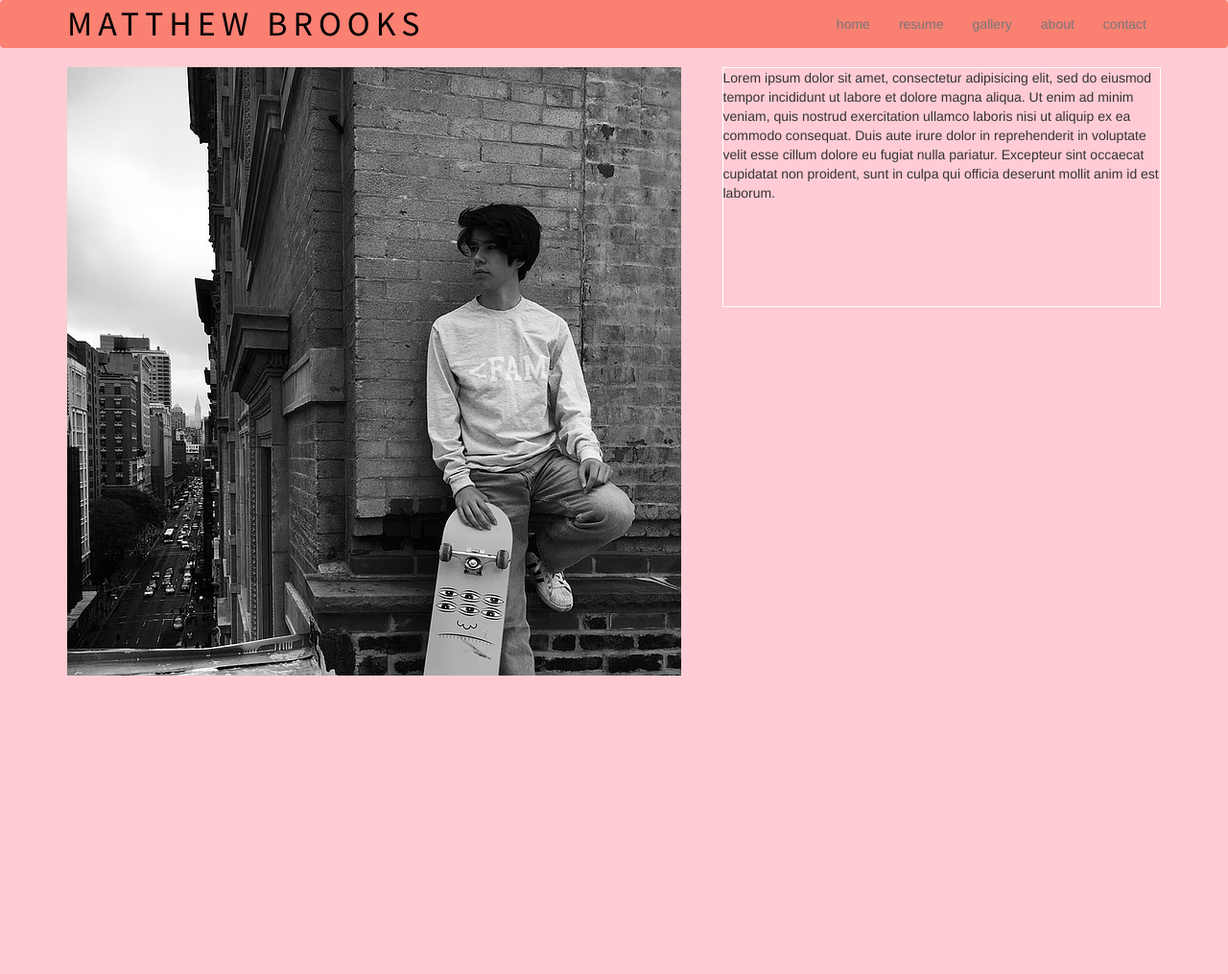
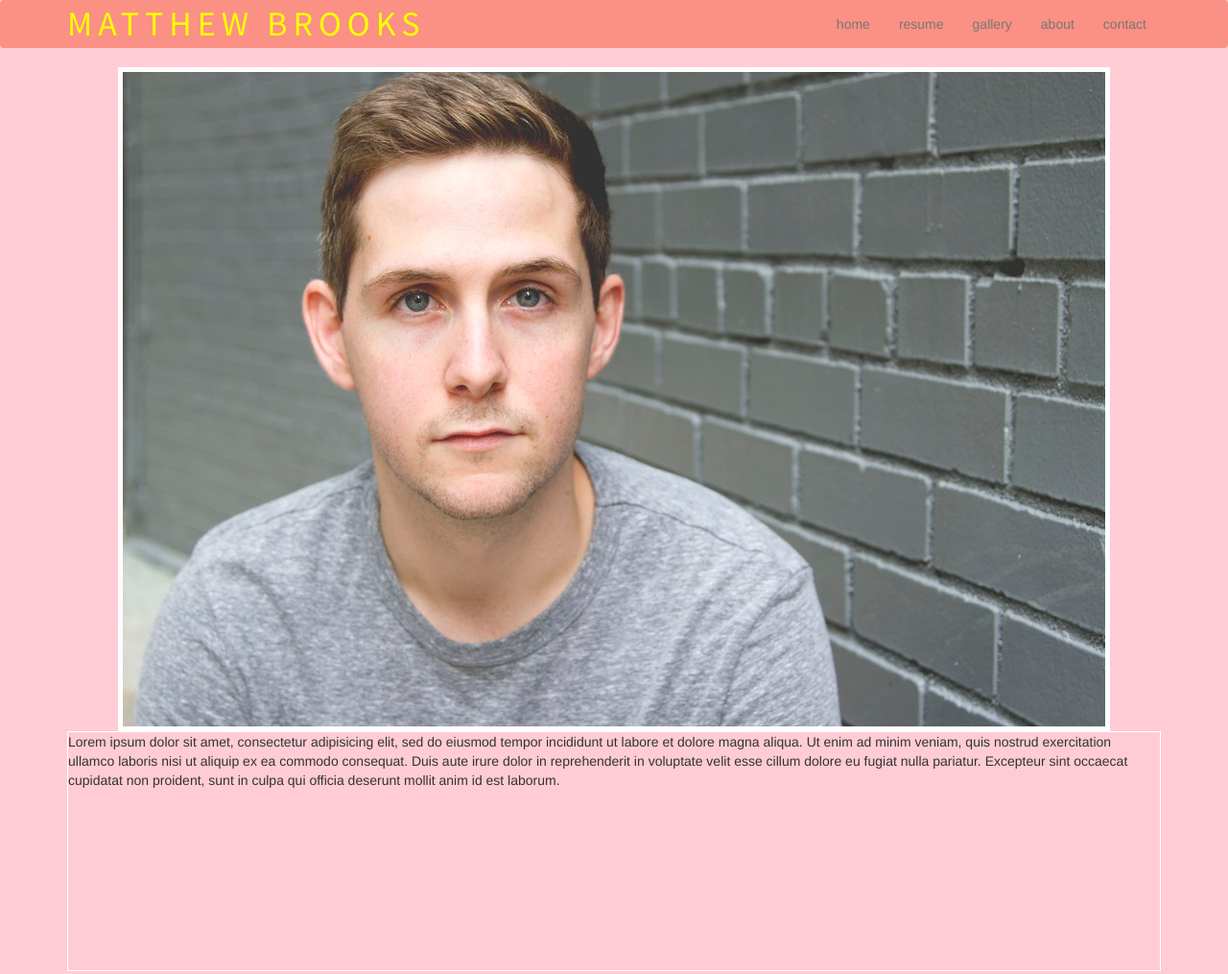
Before and after one commit to cashbrook/webdev, a plain HTML site: page mb/index.html in a window 1280 px wide. Shown: the whole page at 96% size. Before the commit the page ends 800 px from the top, so only its background shows below. Drawn offline with Linux system fonts and the light colour scheme; a script that the page names is missing.

Commit message:
Adding image and styles

```diff
--- a/mb/css/stylesheet.css
+++ b/mb/css/stylesheet.css
@@ -10,7 +10,7 @@ body {
 
 h1{
 	font-family: 'Source Sans Pro', sans-serif;
-	color: black;
+	color: yellow;
   letter-spacing: 6px;
   text-transform: uppercase;
   padding: 0;
@@ -23,15 +23,14 @@ p {
 	height: 250px;
 }
 
-#test {
-	background-size: auto;
-}
-
 #header-nav {
-	background-color: salmon;
+	background-color: #fb9084;
 	border: none;
 }
 
+#test {
+	border: 5px solid white;
+}
 .navbar-brand {
 	padding-top: 5px;
 }
--- a/mb/index.html
+++ b/mb/index.html
@@ -62,11 +62,11 @@
   <div class="container">
   	<div class="row">
 
-  		<section id="test" class="col-sm-7">
-  			<img class="img-responsive" src="images/headshot.jpg">
+  		<section class="col-sm-12">
+  			<img id="test" class="img-responsive center-block" src="images/widegray-lg.jpg">
   		</section>
 
-  		<section class="col-sm-5">
+  		<section class="col-sm-12">
   			<p>Lorem ipsum dolor sit amet, consectetur adipisicing elit, sed do eiusmod
   			tempor incididunt ut labore et dolore magna aliqua. Ut enim ad minim veniam,
   			quis nostrud exercitation ullamco laboris nisi ut aliquip ex ea commodo
```
Also changed, not shown: mb/images/headshot.jpg (deleted), mb/images/widegray-lg.jpg (added).
